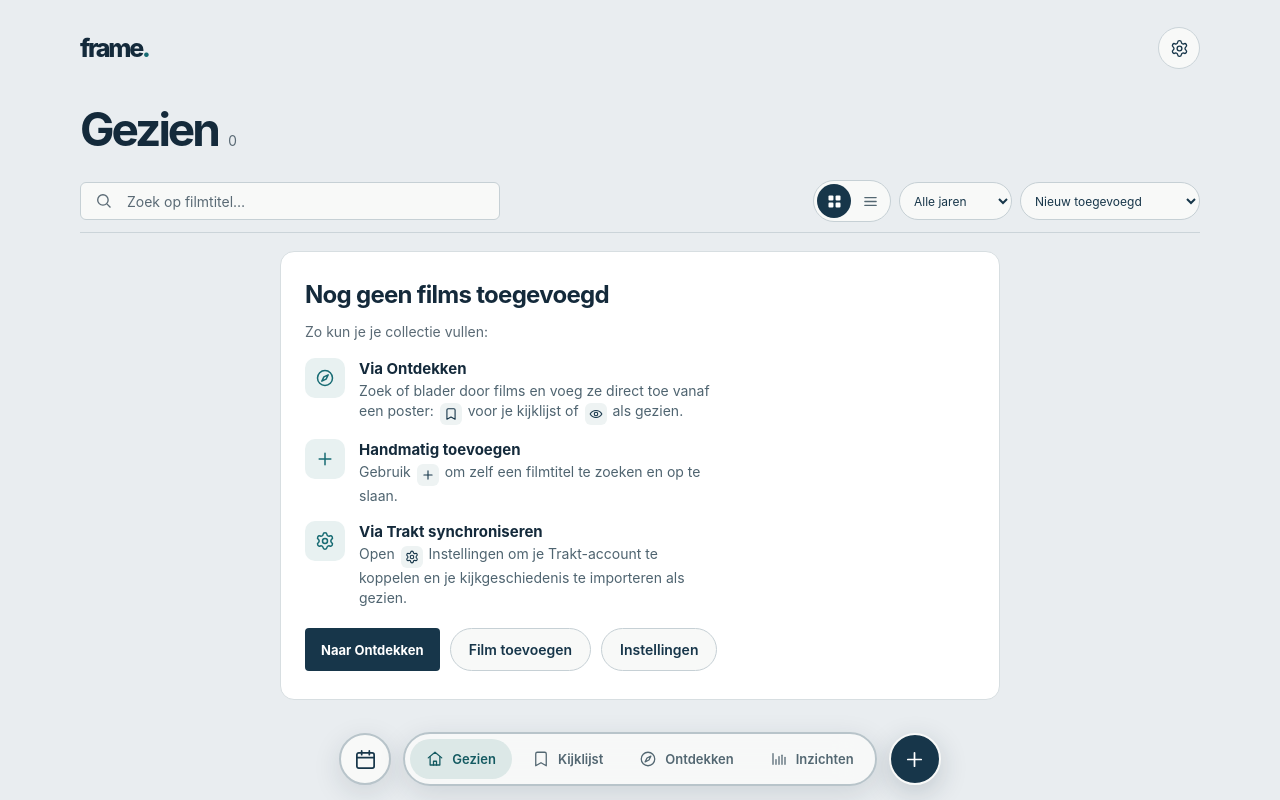
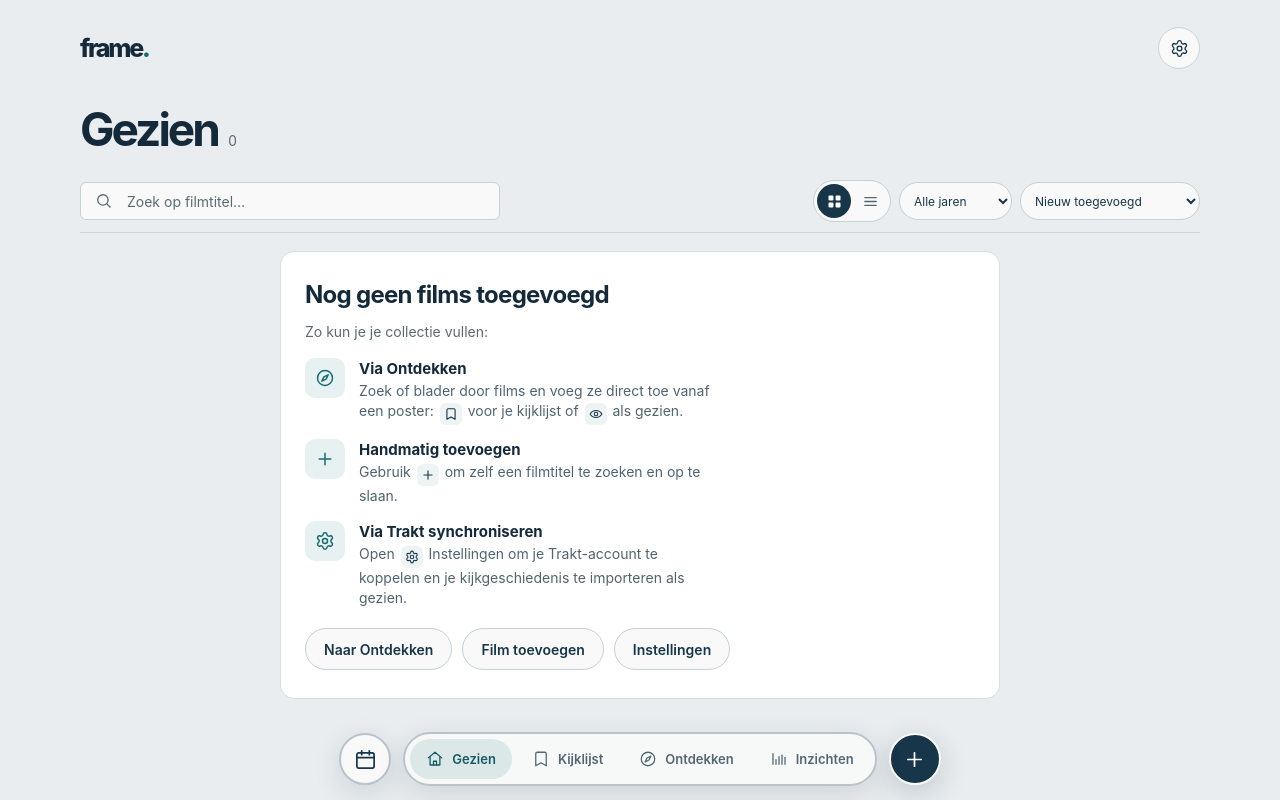
Before and after one commit to Marteros/filmtracker, a React (Vite) app: page / in a window 1280 px wide. Shown: the top 800 px of the page. Built offline with nearby package versions, Linux system fonts and the light colour scheme.

Commit message:
Add files via upload

```diff
--- a/src/components/MovieGrid.tsx
+++ b/src/components/MovieGrid.tsx
@@ -52,7 +52,7 @@ export function MovieGrid({ movies, hasMovies, searching, emptyMessage, view = '
             </li>
           </ul>
           <div className="onboarding-actions">
-            {onDiscover && <button className="discover-primary" type="button" onClick={onDiscover}>Naar Ontdekken</button>}
+            {onDiscover && <button className="onboarding-secondary" type="button" onClick={onDiscover}>Naar Ontdekken</button>}
             {onAdd && <button className="onboarding-secondary" type="button" onClick={onAdd}>Film toevoegen</button>}
             {onOpenSettings && <button className="onboarding-secondary" type="button" onClick={onOpenSettings}>Instellingen</button>}
           </div>
```
